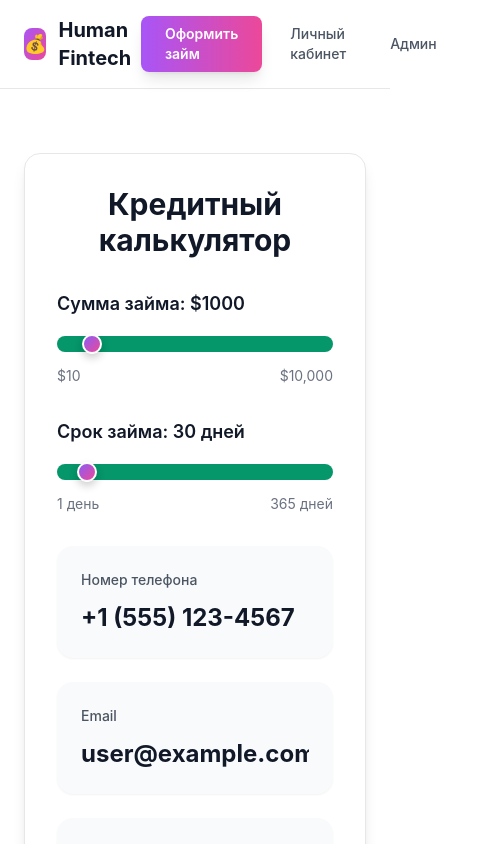
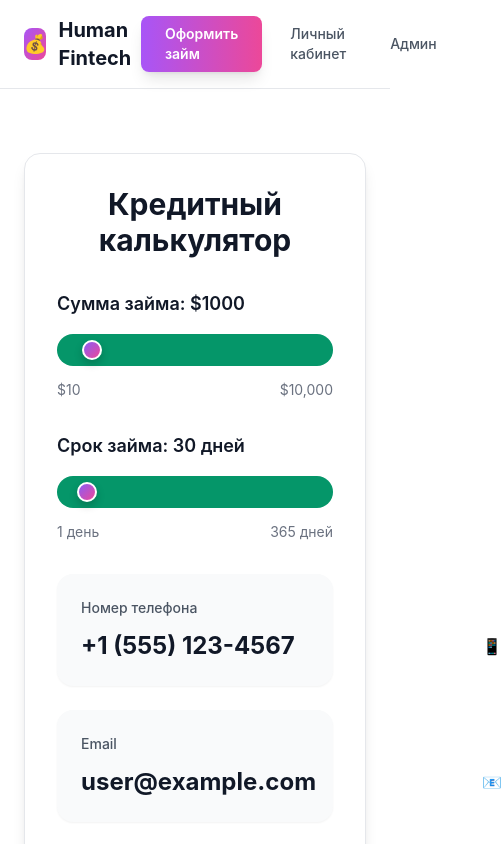
Before and after one commit to ioanngrigorev/microfinance-frontend, a React (Vite) app: page / in a window 390 px wide. Shown: the top 844 px of the page, 502 px wide, since content can reach past the window. Built offline with nearby package versions, Linux system fonts and the light colour scheme.

Commit message:
Add icons to phone/email fields and make slider tracks 2x wider (32px)

```diff
--- a/src/index.css
+++ b/src/index.css
@@ -33,15 +33,15 @@ body {
 /* Fallback for browsers that don't support pseudo-elements */
 input[type="range"] {
   background: #059669 !important;
-  height: 16px;
-  border-radius: 8px;
+  height: 32px;
+  border-radius: 16px;
   border: none;
 }
 
 .slider::-webkit-slider-track {
   background: #059669 !important;
-  height: 16px;
-  border-radius: 8px;
+  height: 32px;
+  border-radius: 16px;
   border: none;
 }
 
@@ -63,8 +63,8 @@ input[type="range"] {
 
 .slider::-moz-range-track {
   background: #059669 !important;
-  height: 16px;
-  border-radius: 8px;
+  height: 32px;
+  border-radius: 16px;
   border: none;
 }
 
--- a/src/pages/HomePage.jsx
+++ b/src/pages/HomePage.jsx
@@ -78,26 +78,36 @@ function HomePage() {
                 <label className="block text-gray-600 text-sm font-medium mb-3">
                   Номер телефона
                 </label>
+                <div className="flex items-center">
                   <input
                     type="tel"
                     value={phoneNumber}
                     onChange={(e) => setPhoneNumber(e.target.value)}
-                  className="w-full text-2xl font-bold text-gray-900 bg-transparent border-none outline-none placeholder-gray-400"
+                    className="flex-1 text-2xl font-bold text-gray-900 bg-transparent border-none outline-none placeholder-gray-400"
                     placeholder="+1 (555) 123-4567"
                   />
+                  <div className="ml-4 text-gray-500">
+                    📱
+                  </div>
+                </div>
               </div>
 
               <div className="bg-gray-50 rounded-2xl p-6 shadow-sm">
                 <label className="block text-gray-600 text-sm font-medium mb-3">
                   Email
                 </label>
+                <div className="flex items-center">
                   <input
                     type="email"
                     value={email}
                     onChange={(e) => setEmail(e.target.value)}
-                  className="w-full text-2xl font-bold text-gray-900 bg-transparent border-none outline-none placeholder-gray-400"
+                    className="flex-1 text-2xl font-bold text-gray-900 bg-transparent border-none outline-none placeholder-gray-400"
                     placeholder="user@example.com"
                   />
+                  <div className="ml-4 text-gray-500">
+                    📧
+                  </div>
+                </div>
               </div>
 
               <div className="bg-gray-50 rounded-2xl p-6 shadow-sm">
```
Lines whose indentation alone changed are shown as unchanged.
